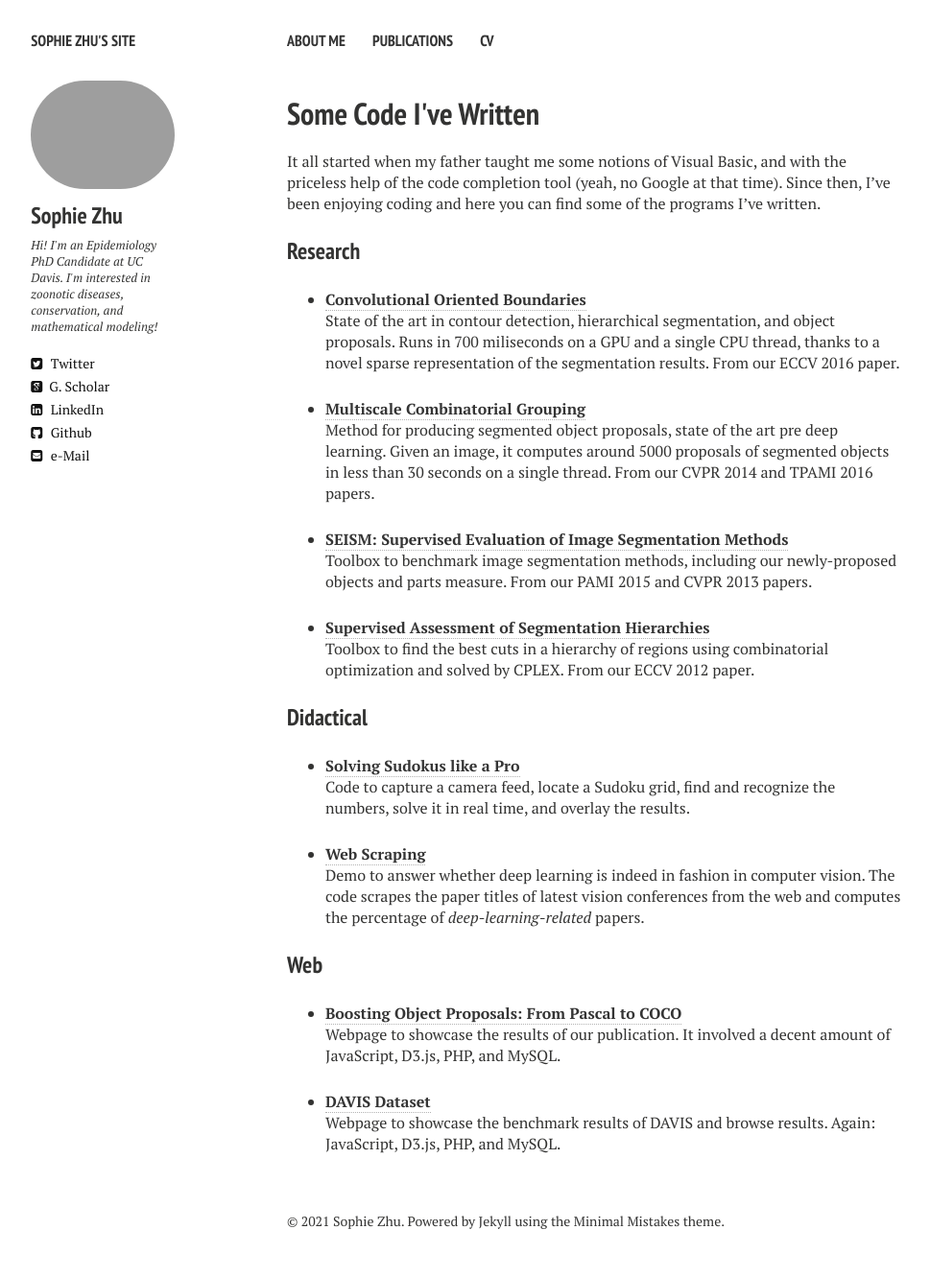
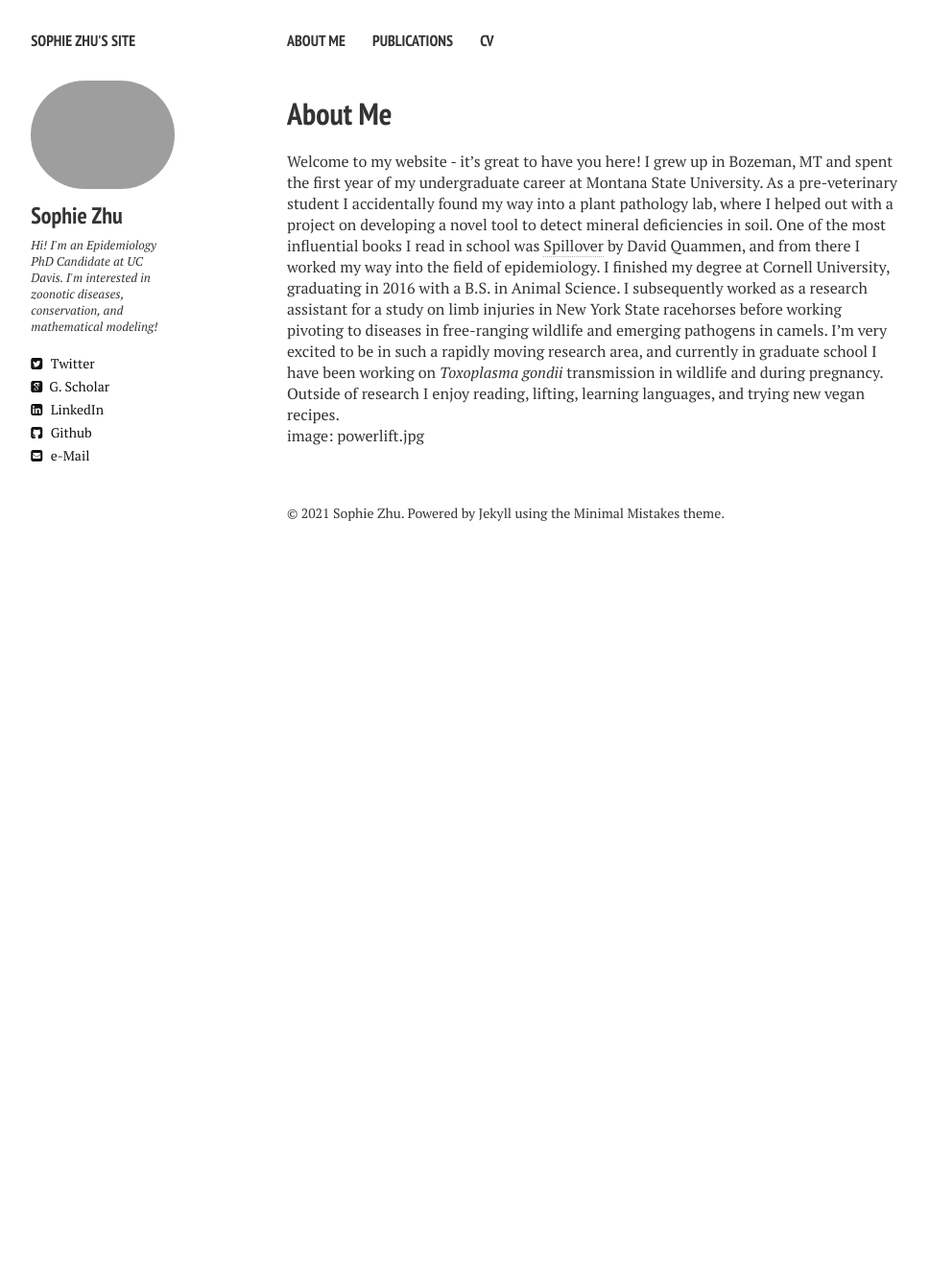
Before and after one commit to sophiemzhu/sophiemzhu.github.io, a Jekyll site: the page built from code.md, in a window 1280 px wide. Shown: the whole page at 96% size, without its empty margins (21-990 px from the left). Built offline with Jekyll 4.4.1, drawn with Linux system fonts in a browser that asks for light colours; nearby versions of some CDN libraries; after the commit the page ends 900 px from its top, so only the background shows below that.

Commit message:
Update code.md

```diff
--- a/code.md
+++ b/code.md
@@ -1,41 +1,13 @@
 ---
 layout: page
 permalink: /code/
-title: Some Code I've Written
+title: About Me
 tags: [code]
-modified: 3-10-2014
+modified: 6-15-2021
 comments: false
 ---
 
+Welcome to my website - it's great to have you here! I grew up in Bozeman, MT and spent the first year of my undergraduate career at Montana State University. As a pre-veterinary student I accidentally found my way into a plant pathology lab, where I helped out with a project on developing a novel tool to detect mineral deficiencies in soil. One of the most influential books I read in school was [Spillover](https://www.davidquammen.com/spillover) by David Quammen, and from there I worked my way into the field of epidemiology. I finished my degree at Cornell University, graduating in 2016 with a B.S. in Animal Science. I subsequently worked as a research assistant for a study on limb injuries in New York State racehorses before working pivoting to diseases in free-ranging wildlife and emerging pathogens in camels. I'm very excited to be in such a rapidly moving research area, and currently in graduate school I have been working on _Toxoplasma gondii_ transmission in wildlife and during pregnancy. Outside of research I enjoy reading, lifting, learning languages, and trying new vegan recipes.
 
-It all started when my father taught me some notions of Visual Basic, and with the priceless help of the code completion tool (yeah, no Google at that time). Since then, I've been enjoying coding and here you can find some of the programs I've written.
 
-### Research
-
-* [**Convolutional Oriented Boundaries**](http://www.vision.ee.ethz.ch/~cvlsegmentation/cob/)<br>
-State of the art in contour detection, hierarchical segmentation, and object proposals. Runs in 700 miliseconds on a GPU and a single CPU thread, thanks to a novel sparse representation of the segmentation results. From our ECCV 2016 paper.
-
-* [**Multiscale Combinatorial Grouping**](http://www.eecs.berkeley.edu/Research/Projects/CS/vision/grouping/mcg/)<br>
-Method for producing segmented object proposals, state of the art pre deep learning. Given an image, it computes around 5000 proposals of segmented objects in less than 30 seconds on a single thread. From our CVPR 2014 and TPAMI 2016 papers.
-
-* [**SEISM: Supervised Evaluation of Image Segmentation Methods**](http://www.vision.ee.ethz.ch/~biwiproposals/seism/index.html)<br>
-Toolbox to benchmark image segmentation methods, including our newly-proposed objects and parts measure. From our PAMI 2015 and CVPR 2013 papers.
-
-* [**Supervised Assessment of Segmentation Hierarchies**](https://imatge.upc.edu/web/resources/supervised-assessment-segmentation-hierarchies)<br>
-Toolbox to find the best cuts in a hierarchy of regions using combinatorial optimization and solved by CPLEX. From our ECCV 2012 paper.
-
-### Didactical
-
-* [**Solving Sudokus like a Pro**](http://jponttuset.github.io/solving-sudokus-like-a-pro-1/)<br>
-Code to capture a camera feed, locate a Sudoku grid, find and recognize the numbers, solve it in real time, and overlay the results.
-
-* [**Web Scraping**](http://jponttuset.github.io/deep-learning-scraping/)<br>
-Demo to answer whether deep learning is indeed in fashion in computer vision. The code scrapes the paper titles of latest vision conferences from the web and computes the percentage of *deep-learning-related* papers.
-
-### Web
-
-* [**Boosting Object Proposals: From Pascal to COCO**](http://www.vision.ee.ethz.ch/~biwiproposals/boosting-coco/)<br>
-Webpage to showcase the results of our publication. It involved a decent amount of JavaScript, D3.js, PHP, and MySQL.
-
-* [**DAVIS Dataset**](https://graphics.ethz.ch/~perazzif/davis/index.html)<br>
-Webpage to showcase the benchmark results of DAVIS and browse results. Again: JavaScript, D3.js, PHP, and MySQL.
+image: powerlift.jpg
```
